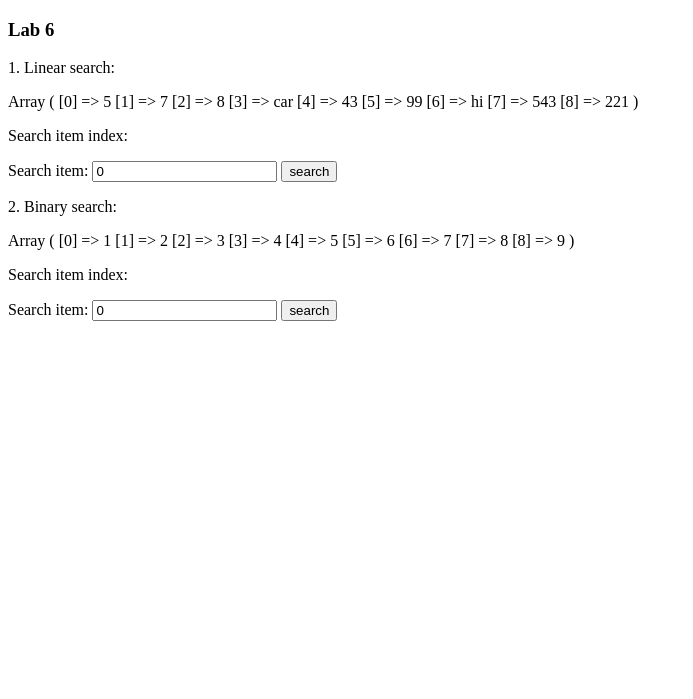
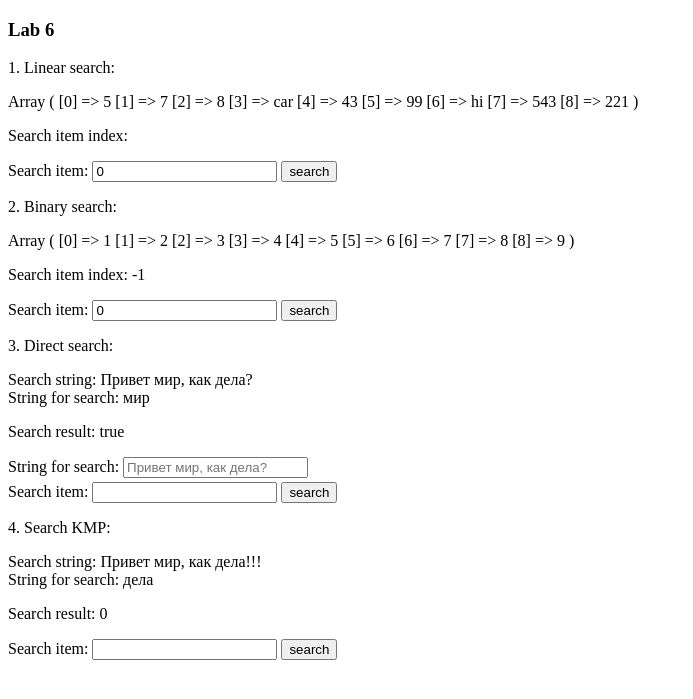
Before and after one commit to themafia98/PHP-Lessons, a PHP site: page / in a window 1280 px wide. Shown: the top 699 px of the page, without its empty margins (0-693 px from the left). Run offline with PHP 8.4, Linux system fonts and the light colour scheme; data that the repository does not hold is empty.

Commit message:
some search

```diff
--- a/LAB6/index.php
+++ b/LAB6/index.php
@@ -1,8 +1,18 @@
 <?php
 
 $arrayLinear = [5,7,8,"car", 43, 99, 'hi', '543', 221];
-$searchItemLinear = htmlspecialchars($_POST['searchItemLinear']);
-$searchItemBinary = htmlspecialchars($_POST['searchItemBinary']);
+$searchItemLinear = isset($_POST['searchItemLinear']) ?
+    htmlspecialchars($_POST['searchItemLinear']) : null;
+$searchItemBinary = isset($_POST['searchItemLinear']) ?
+    htmlspecialchars($_POST['searchItemLinear']) : null;
+$directSearchString = isset($_POST['directSitrng']) ?
+    htmlspecialchars($_POST['directSitrng']) : "Привет мир, как дела?";
+$searchArticle = isset($_POST['searchDirectArticle']) ?
+    htmlspecialchars($_POST['searchDirectArticle']) : "мир";
+$searchStringKMP = isset($_POST['searchStringKMP']) ?
+    htmlspecialchars($_POST['searchStringKMP']) : "Привет мир, как дела!!!";
+$searchArticleKMP = isset($_POST['searchArticleKMP']) ?
+    htmlspecialchars($_POST['searchArticleKMP']) : "дела";
 
 
 function linearSearch($searchItemLinear, $arrayLinear){
@@ -39,17 +49,46 @@ function binarySearch($value, $arrayBinary){
 }
 
 function directSearch($string, $searchString){
-    $result = null;
+    $isFind = "false";
+    $searchStringCounter = 0;
 
-    $list = preg_split("//u",$string, -1);
-    $counter = count($list);
+    $stringList = preg_split("//u",$string, -1);
+    $searchList = preg_split("//u", $searchString, -1);
 
-    for ($i = 0; $i < count($list); $i++){
+    $counterStringList = count($searchList);
+
+    for ($i = 0; $i < count($stringList); $i++){
+        if ($searchStringCounter === $counterStringList - 1){
+            $isFind = "true";
+            break;
+        }
+        if ($stringList[$i] === $searchList[$searchStringCounter]){
+            $searchStringCounter += 1;
+        }
+    }
+    return $isFind;
+}
+
+function searchKMP($searchString, $string){
+    $isFind = "false";
+
+    $stringList = preg_split("//u",$string, -1);
+    $searchList = preg_split("//u", $searchString, -1);
+
+    for ($i = 0; $i < count($stringList); $i++){
+        for ($j = 0; $j < count($searchList); $j++){
+            if (!$searchList[$j]) {
+                return $i;
+            }
+            if ($stringList[$i + $j]  !== $stringList[$j]){
+                $isFind = "true";
+                break;
+            }
+        }
 
     }
+    return $isFind;
 }
-
-directSearch("Привет мир!", "ивет");
 
 
 ?>
@@ -87,7 +126,7 @@ directSearch("Привет мир!", "ивет");
         <span>
             <p>Search item index:
                 <?php
-                    if ($searchItemBinary) echo binarySearch($searchItemBinary, [1,2,3,4,5,6,7,8,9]);
+                    echo binarySearch($searchItemBinary, [1,2,3,4,5,6,7,8,9]);
                 ?>
             </p>
             <span>
@@ -97,6 +136,48 @@ directSearch("Привет мир!", "ивет");
         </span>
         <input type = 'submit' value = 'search' />
     </form>
+    <p>3. Direct search:</p>
+    <form method = "POST" action = 'index.php'>
+       <span> Search string: <?php print_r($directSearchString); ?> </span><br/>
+       <span>String for search: <?php print_r($searchArticle) ?></span>
+        <span>
+            <p>Search result:
+                <?php
+                   echo directSearch($directSearchString, $searchArticle);
+                ?>
+            </p>
+            <span>
+            String for search:
+                <input name = 'directSitrng'
+                    placeholder="Привет мир, как дела?"
+                    style = "margin-bottom: 4px;"
+                    type = 'text'
+                />
+            </span> <br/>
+            <span>
+            Search item:
+                <input name = "searchDirectArticle"  type = "text" />
+            </span>
+        </span>
+        <input type = 'submit' value = 'search' />
+    </form>
+    <p>4. Search KMP:</p>
+    <form method = "POST" action = 'index.php'>
+       <span> Search string: <?php print_r($searchStringKMP); ?> </span><br/>
+       <span>String for search: <?php print_r($searchArticleKMP) ?></span>
+        <span>
+            <p>Search result:
+                <?php
+                   echo searchKMP($searchStringKMP, $searchArticleKMP);
+                ?>
+            </p>
+            <span>
+            Search item:
+                <input name = "searchArticleKMP"  type = "text" />
+            </span>
+        </span>
+        <input type = 'submit' value = 'search' />
+    </form>
 
 </body>
 </html>
```
